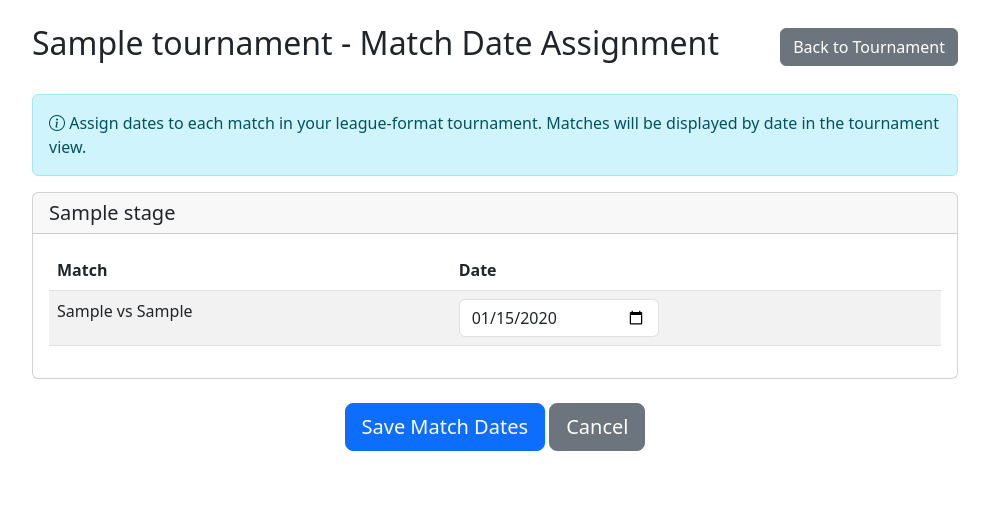
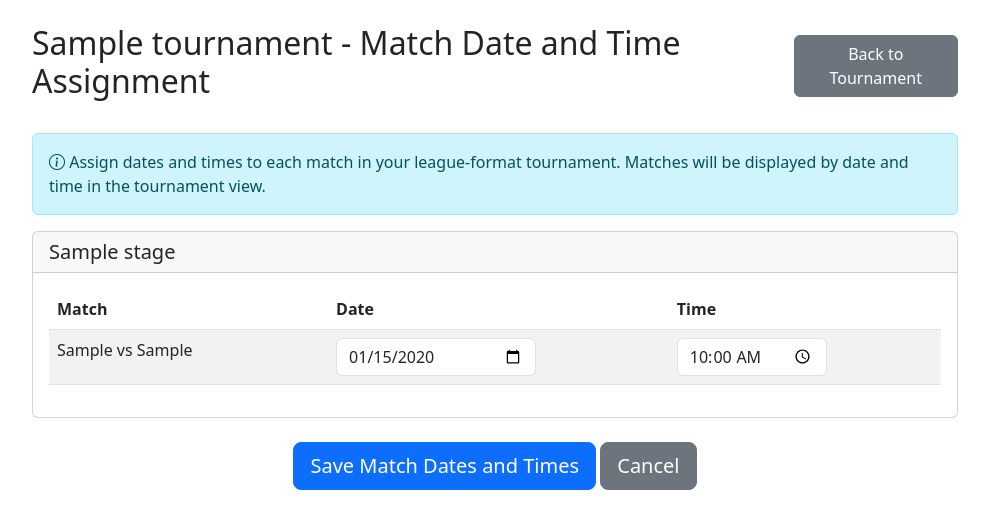
Before and after one commit to wilenius/ddc, a Django app: template tournament_creator/templates/tournament_creator/tournament_settings.html in a window 1280 px wide. Shown: the part 56-585 px from the top of the page, without its empty margins (145-1134 px from the left). Run offline with Django 5.2, Linux system fonts and the light colour scheme; the template is opened without the code that fills it: most values are stand-ins (such as "Sample title", 1, 10 or a date in 2020).

Commit message:
Add match time support for league games

```diff
--- a/tournament_creator/models/base_models.py
+++ b/tournament_creator/models/base_models.py
@@ -190,6 +190,7 @@ class Matchup(models.Model):
     round_number = models.IntegerField()
     court_number = models.IntegerField()
     match_date = models.DateField(null=True, blank=True, help_text="For league-format tournaments, the date this match will be played")
+    match_time = models.TimeField(null=True, blank=True, help_text="For league-format tournaments, the time this match will be played")
     def __str__(self):
         return pair_or_player_str(self)
     class Meta:
--- a/tournament_creator/templates/tournament_creator/tournament_settings.html
+++ b/tournament_creator/templates/tournament_creator/tournament_settings.html
@@ -6,13 +6,13 @@
 <div class="row">
     <div class="col-md-10 offset-md-1">
         <div class="d-flex justify-content-between align-items-center mb-4">
-            <h2>{{ tournament.name }} - Match Date Assignment</h2>
+            <h2>{{ tournament.name }} - Match Date and Time Assignment</h2>
             <a href="{% url 'tournament_detail' pk=tournament.id %}" class="btn btn-secondary">Back to Tournament</a>
         </div>
 
         <div class="alert alert-info">
             <i class="bi bi-info-circle"></i>
-            Assign dates to each match in your league-format tournament. Matches will be displayed by date in the tournament view.
+            Assign dates and times to each match in your league-format tournament. Matches will be displayed by date and time in the tournament view.
         </div>
 
         <form method="post">
@@ -40,6 +40,7 @@
                                     <tr>
                                         <th>Match</th>
                                         <th>Date</th>
+                                        <th>Time</th>
                                     </tr>
                                 </thead>
                                 <tbody>
@@ -59,6 +60,13 @@
                                                    style="max-width: 200px;"
                                                    value="{{ matchup.match_date|date:'Y-m-d'|default:'' }}">
                                         </td>
+                                        <td>
+                                            <input type="time"
+                                                   name="match_time_{{ matchup.id }}"
+                                                   class="form-control"
+                                                   style="max-width: 150px;"
+                                                   value="{{ matchup.match_time|time:'H:i'|default:'' }}">
+                                        </td>
                                     </tr>
                                     {% endfor %}
                                 </tbody>
@@ -69,7 +77,7 @@
             {% endfor %}
 
             <div class="text-center mb-4">
-                <button type="submit" class="btn btn-primary btn-lg">Save Match Dates</button>
+                <button type="submit" class="btn btn-primary btn-lg">Save Match Dates and Times</button>
                 <a href="{% url 'tournament_detail' pk=tournament.id %}" class="btn btn-secondary btn-lg">Cancel</a>
             </div>
         </form>
```
Also changed, not shown: tournament_creator/templates/tournament_creator/tournament_detail.html (+8 -2 lines), tournament_creator/views/tournament_views.py (+21 -4 lines), tournament_creator/migrations/0018_add_match_time.py (added).
